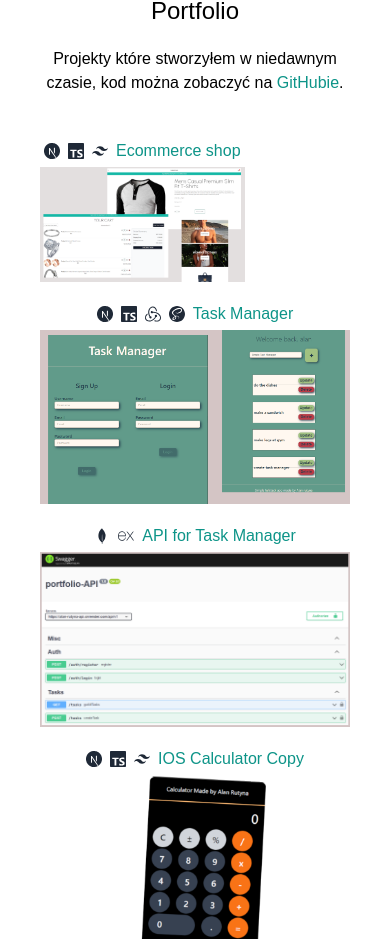
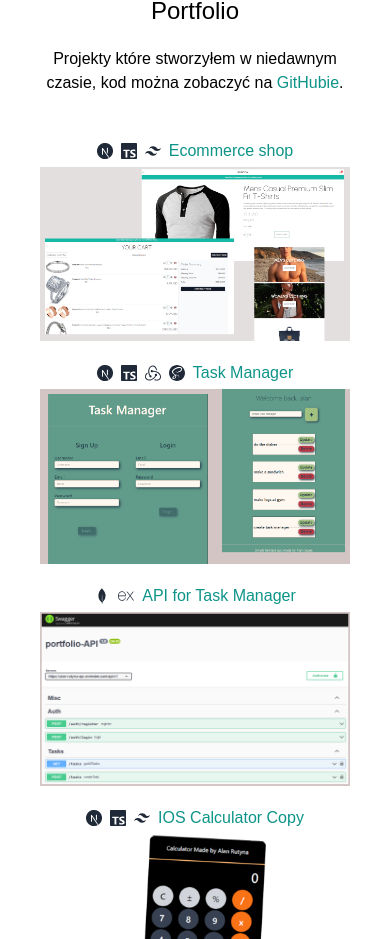
Before and after one commit to Alanolog/react-tailwind-portfolio, a Next.js app: page / in a window 390 px wide. Shown: the part 1853-2792 px from the top of the page. Built offline with nearby package versions, Linux system fonts and the light colour scheme; no server answers.

Commit message:
ecommerce max width

```diff
--- a/pages/index.tsx
+++ b/pages/index.tsx
@@ -223,7 +223,7 @@ export default function Home() {
               </p>
             </div>
             <div className=" py-10 flex flex-col gap-5 justify-center md:text-xl lg:flex-row lg:flex-wrap lg:gap-16">
-              <div className=" flex flex-col gap-1 justify-center items-center max-w-[66%] ">
+              <div className=" flex flex-col gap-1 justify-center items-center max-w-full lg:max-w-[66%]  ">
                 <div className="flex gap-2 items-center justify-center text-gray-800 dark:text-gray-200">
                   <SiNextdotjs />
                   <SiTypescript />
```
